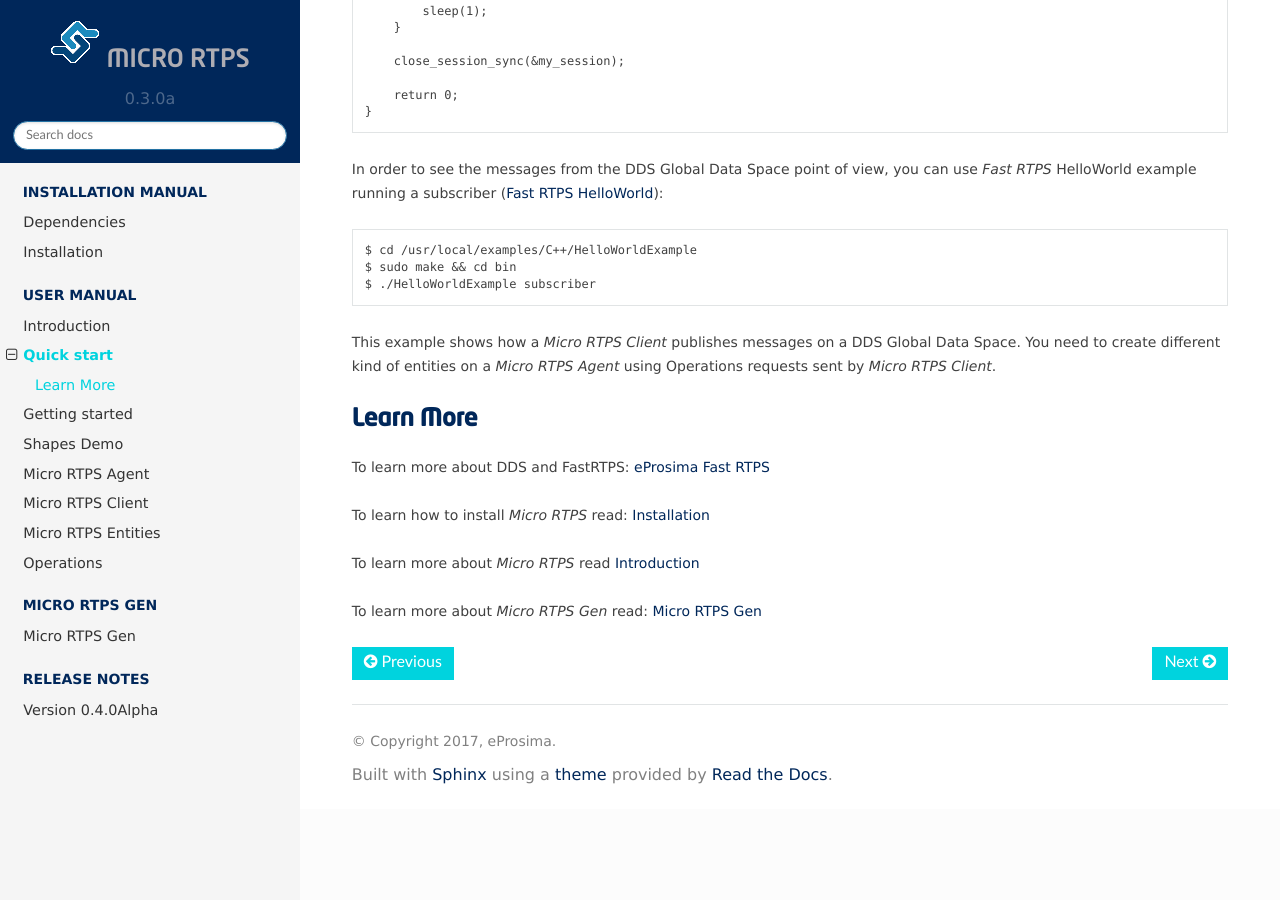
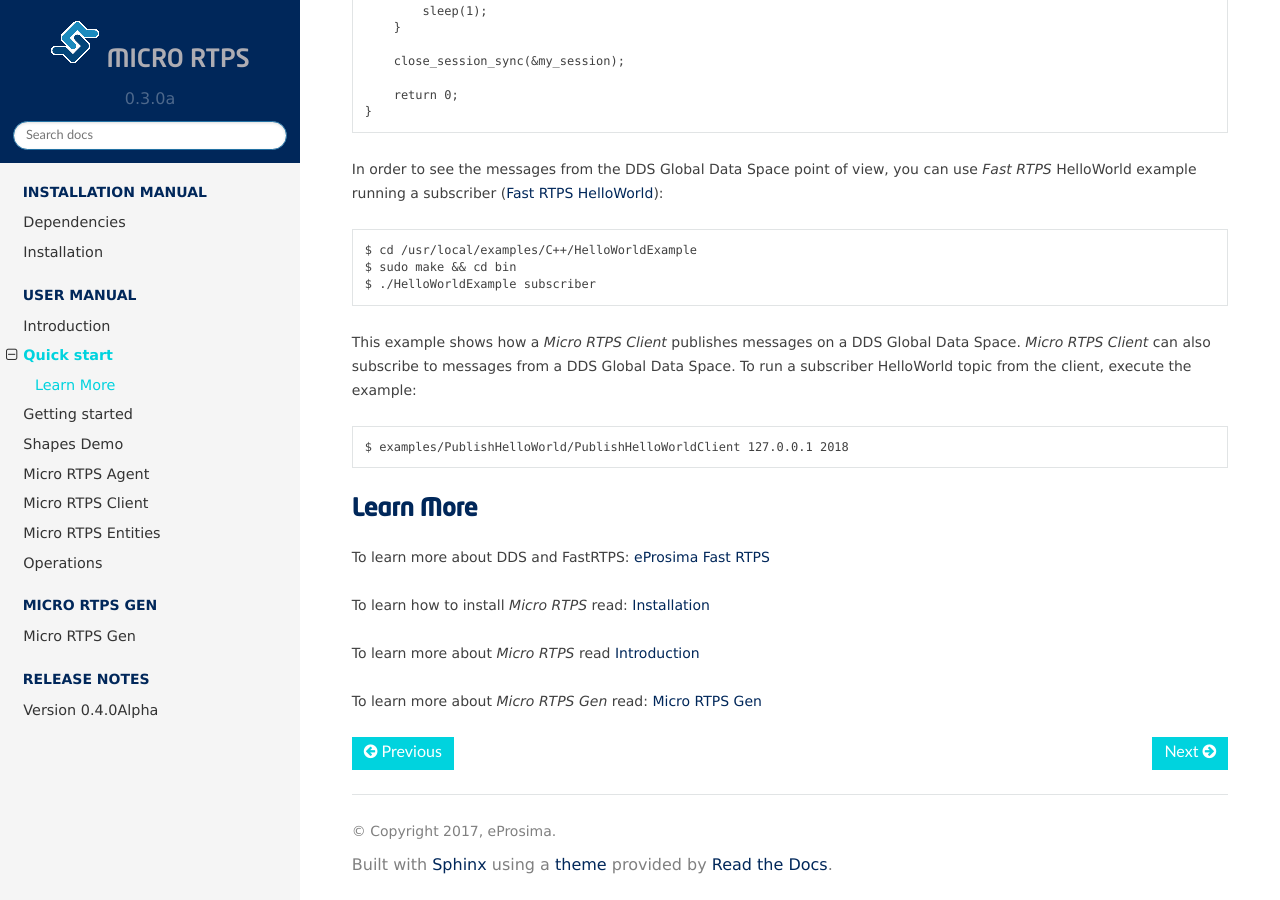
Before and after one commit to eProsima/Micro-XRCE-DDS-docs, a Sphinx documentation site: the page built from docs/quickstart.rst, in a window 1280 px wide and 900 px high, scrolled down 2044 px. Built offline with Sphinx 7.4.7 and the Read the Docs theme 2.0.0, drawn with Linux system fonts in a browser that asks for light colours; before the commit the page ends 2853 px from its top, so only the background shows below that.

Commit message:
Refs #2813. Added client subscriber option to QuickStart.

```diff
--- a/docs/quickstart.rst
+++ b/docs/quickstart.rst
@@ -107,13 +107,18 @@ The following shows the source code of the *PublishHelloWorldClient* example. ::
         return 0;
     }
 
-In order to see the messages from the DDS Global Data Space point of view, you can use *Fast RTPS* HelloWorld example running a subscriber (`Fast RTPS HelloWorld <http://eprosima-fast-rtps.readthedocs.io/en/latest/introduction.html#building-your-first-application>`_): ::
+In order to see the messages from the DDS Global Data Space point of view, you can use *Fast RTPS* HelloWorld example running a subscriber
+(`Fast RTPS HelloWorld <http://eprosima-fast-rtps.readthedocs.io/en/latest/introduction.html#building-your-first-application>`_): ::
 
     $ cd /usr/local/examples/C++/HelloWorldExample
     $ sudo make && cd bin
     $ ./HelloWorldExample subscriber
 
-This example shows how a *Micro RTPS Client* publishes messages on a DDS Global Data Space. You need to create different kind of entities on a *Micro RTPS Agent* using Operations requests sent by *Micro RTPS Client*.
+This example shows how a *Micro RTPS Client* publishes messages on a DDS Global Data Space.
+*Micro RTPS Client* can also subscribe to messages from a DDS Global Data Space.
+To run a subscriber HelloWorld topic from the client, execute the example: ::
+
+    $ examples/PublishHelloWorld/PublishHelloWorldClient 127.0.0.1 2018
 
 Learn More
 ----------
```
